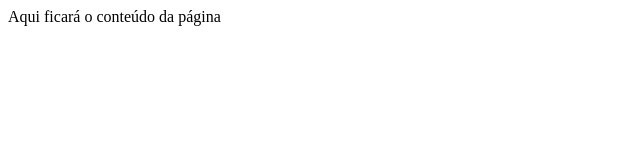
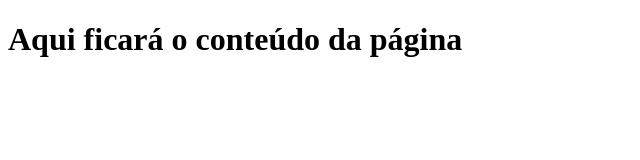
Before and after one commit to UmPensadorErrante/Projeto_Matematica, a plain HTML site: page index.html in a window 1280 px wide. Shown: the whole page, without its empty margins (0-640 px from the left). Drawn offline with Linux system fonts and the light colour scheme.

Commit message:
Update index.html

```diff
--- a/index.html
+++ b/index.html
@@ -6,7 +6,7 @@
 </head>
 <body>
 
-  <hi>Aqui ficará o conteúdo da página</hi>
+  <h1>Aqui ficará o conteúdo da página</h1>
 
 </body>
 </html>
```
